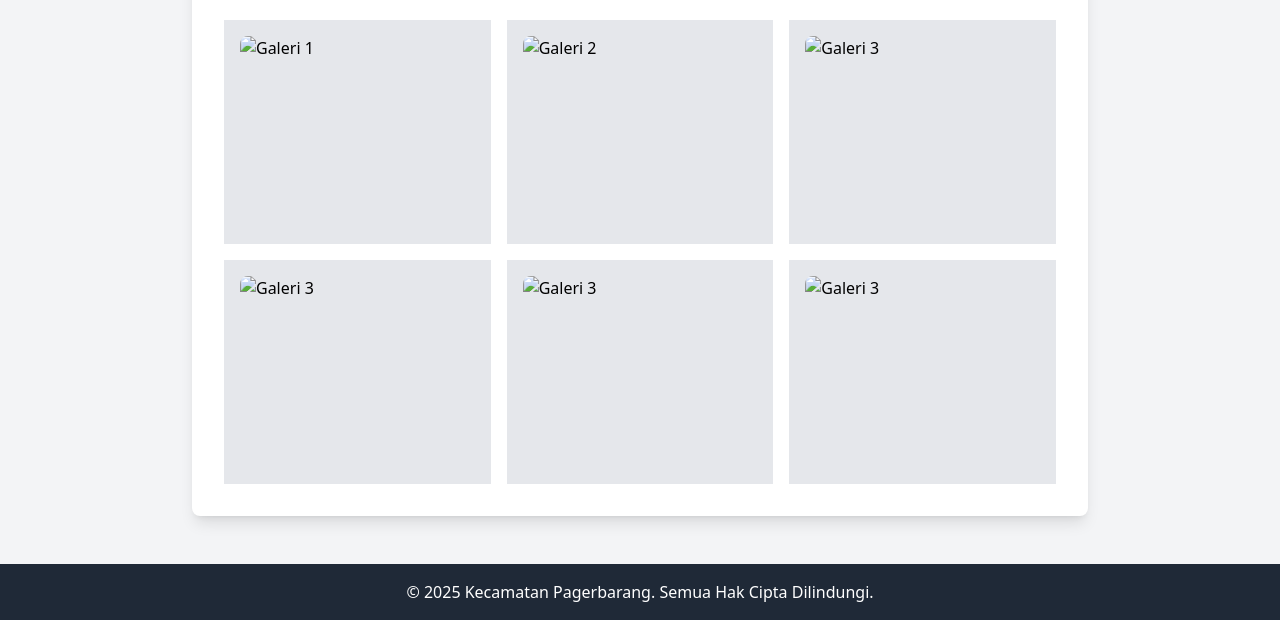
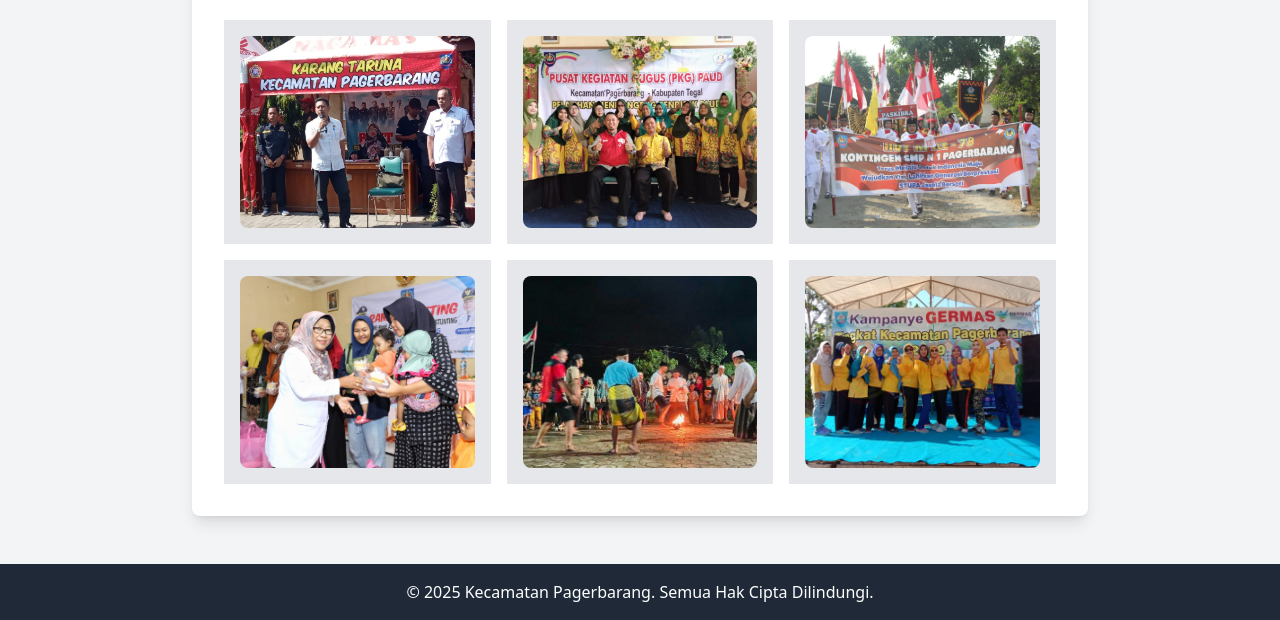
Before and after one commit to ditadwilestari/kecamatan-pagerbarang, a plain HTML site: page galeri.html in a window 1280 px wide. Shown: the part 184-804 px from the top of the page. Drawn offline with nearby package versions, Linux system fonts and the light colour scheme.

Commit message:
Update galeri.html

```diff
--- a/galeri.html
+++ b/galeri.html
@@ -56,42 +56,42 @@
         <div class="grid grid-cols-3 gap-4">
           <div class="bg-gray-200 p-4">
             <img
-              src="images/galeri1.jpg"
+              src="galeri1.jpg"
               alt="Galeri 1"
               class="w-full h-48 object-cover rounded-lg"
             />
           </div>
           <div class="bg-gray-200 p-4">
             <img
-              src="images/galeri2.jpg"
+              src="galeri2.jpg"
               alt="Galeri 2"
               class="w-full h-48 object-cover rounded-lg"
             />
           </div>
           <div class="bg-gray-200 p-4">
             <img
-              src="images/galeri3.jpg"
+              src="galeri3.jpg"
               alt="Galeri 3"
               class="w-full h-48 object-cover rounded-lg"
             />
           </div>
           <div class="bg-gray-200 p-4">
             <img
-              src="images/galeri4.jpg"
+              src="galeri4.jpg"
               alt="Galeri 3"
               class="w-full h-48 object-cover rounded-lg"
             />
           </div>
           <div class="bg-gray-200 p-4">
             <img
-              src="images/galeri5.jpg"
+              src="galeri5.jpg"
               alt="Galeri 3"
               class="w-full h-48 object-cover rounded-lg"
             />
           </div>
           <div class="bg-gray-200 p-4">
             <img
-              src="images/galeri6.jpg"
+              src="galeri6.jpg"
               alt="Galeri 3"
               class="w-full h-48 object-cover rounded-lg"
             />
```
